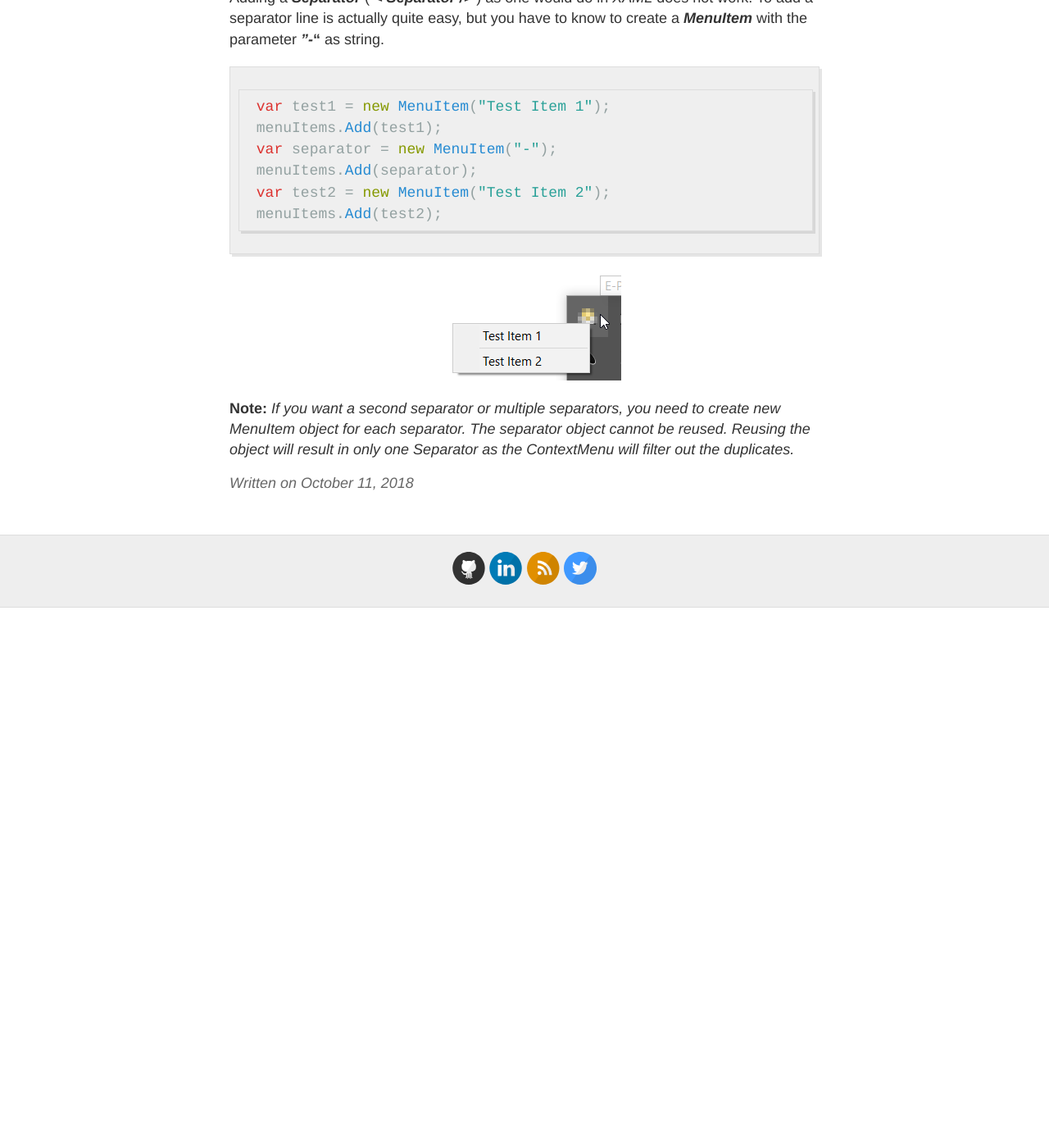
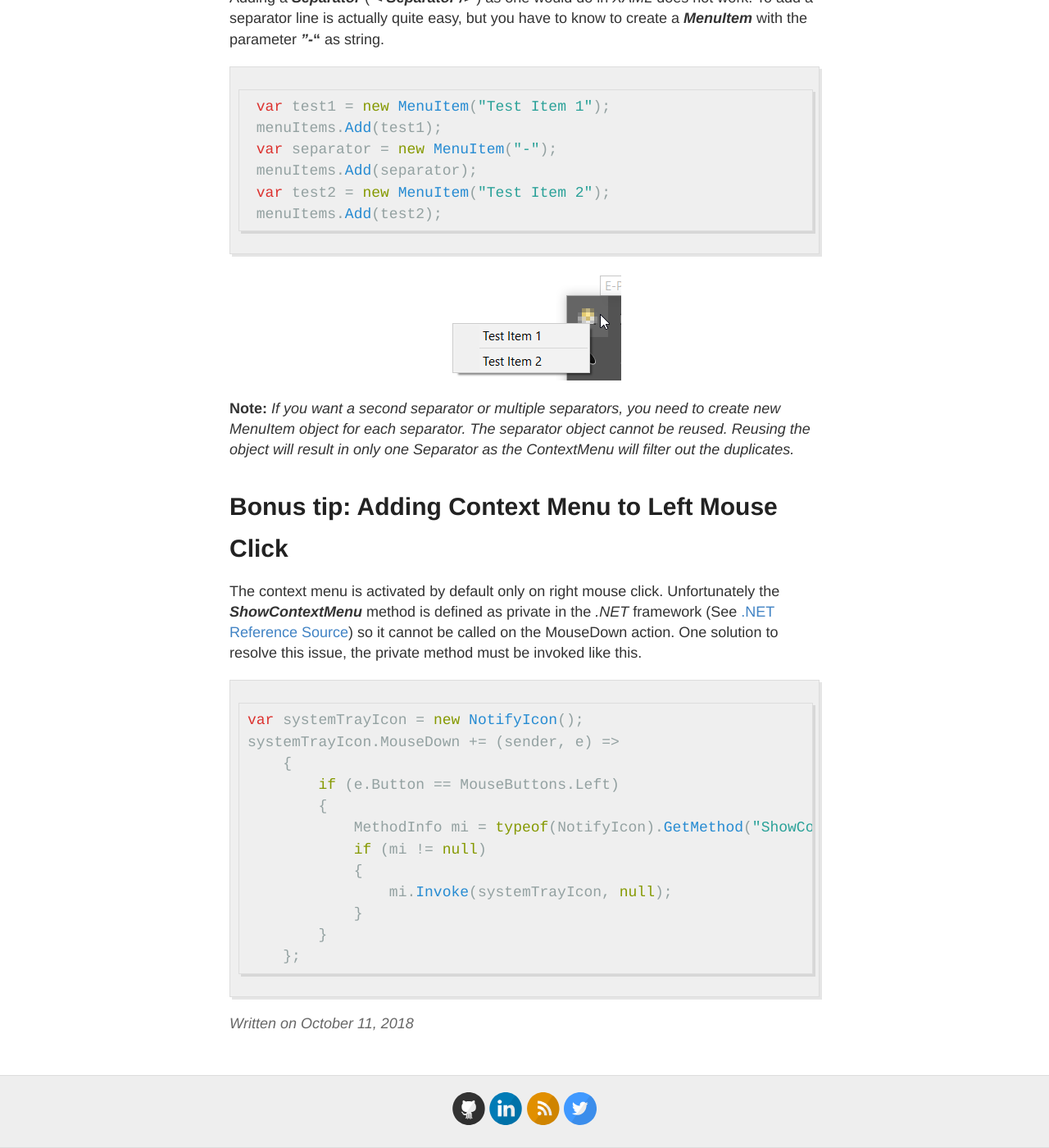
Before and after one commit to furoTmark/furoTmark.github.io, a Jekyll site: the page built from _posts/2018-10-11-Add-Separator-Line-In-System-Tray-Context-Menu.md, in a window 1280 px wide and 1400 px high, scrolled down 318 px. Shown: the whole window at 82% size. Built offline with Jekyll 4.4.1, drawn with Linux system fonts in a browser that asks for light colours; comment, search, counter and statistics services are not loaded; before the commit the page ends 1059 px from its top, so only the background shows below that.

Commit message:
Add Context Menu on left click solution

````diff
--- a/_posts/2018-10-11-Add-Separator-Line-In-System-Tray-Context-Menu.md
+++ b/_posts/2018-10-11-Add-Separator-Line-In-System-Tray-Context-Menu.md
@@ -20,3 +20,22 @@
 </p>
 
 **Note:** *If you want a second separator or multiple separators, you need to create new MenuItem object for each separator. The separator object cannot be reused. Reusing the object will result in only one Separator as the ContextMenu will filter out the duplicates.*
+
+# Bonus tip: Adding Context Menu to Left Mouse Click
+
+The context menu is activated by default only on right mouse click. Unfortunately the ***ShowContextMenu*** method is defined as private in the *.NET* framework (See [.NET Reference Source](https://referencesource.microsoft.com/#System.Windows.Forms/winforms/Managed/System/WinForms/NotifyIcon.cs,fc0e2a272ada0b8f,references)) so it cannot be called on the MouseDown action. One solution to resolve this issue, the private method must be invoked like this.
+
+```csharp
+var systemTrayIcon = new NotifyIcon();
+systemTrayIcon.MouseDown += (sender, e) =>
+    {
+        if (e.Button == MouseButtons.Left)
+        {
+            MethodInfo mi = typeof(NotifyIcon).GetMethod("ShowContextMenu",                         BindingFlags.Instance | BindingFlags.NonPublic);
+            if (mi != null)
+            {
+                mi.Invoke(systemTrayIcon, null);
+            }
+        }
+    };
+```
````
